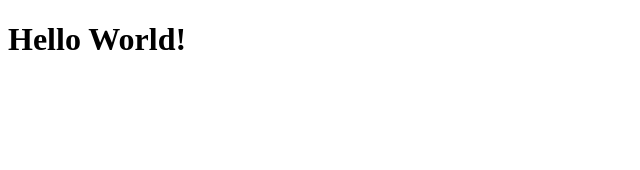
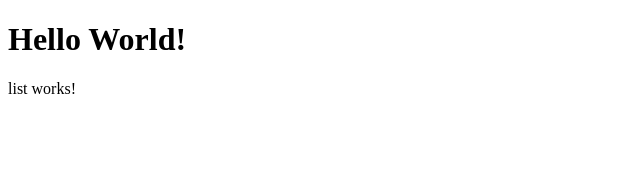
Before and after one commit to the1zachharris/todoFrontEnd, an Angular app: page / in a window 1280 px wide. Shown: the top 170 px of the page, without its empty margins (0-640 px from the left). Built offline with nearby package versions, Linux system fonts and the light colour scheme.

Commit message:
added list component

```diff
--- a/src/app/app.component.html
+++ b/src/app/app.component.html
@@ -1 +1,2 @@
 <h1>Hello World!</h1>
+<app-list></app-list>
--- a/src/app/app.module.ts
+++ b/src/app/app.module.ts
@@ -2,10 +2,12 @@
 import { BrowserModule } from '@angular/platform-browser';
 
 import { AppComponent } from './app.component';
+import { ListComponent } from './list/list.component';
 
 @NgModule({
   declarations: [
-    AppComponent
+    AppComponent,
+    ListComponent
   ],
   imports: [
     BrowserModule
--- /dev/null
+++ b/src/app/list/list.component.html
@@ -0,0 +1 @@
+<p>list works!</p>
```
Also changed, not shown: src/app/list/list.component.ts (added, +8 -0 lines), src/app/list/list.component.css (added), 1 other file (tests, documents, lock files or other folders).
